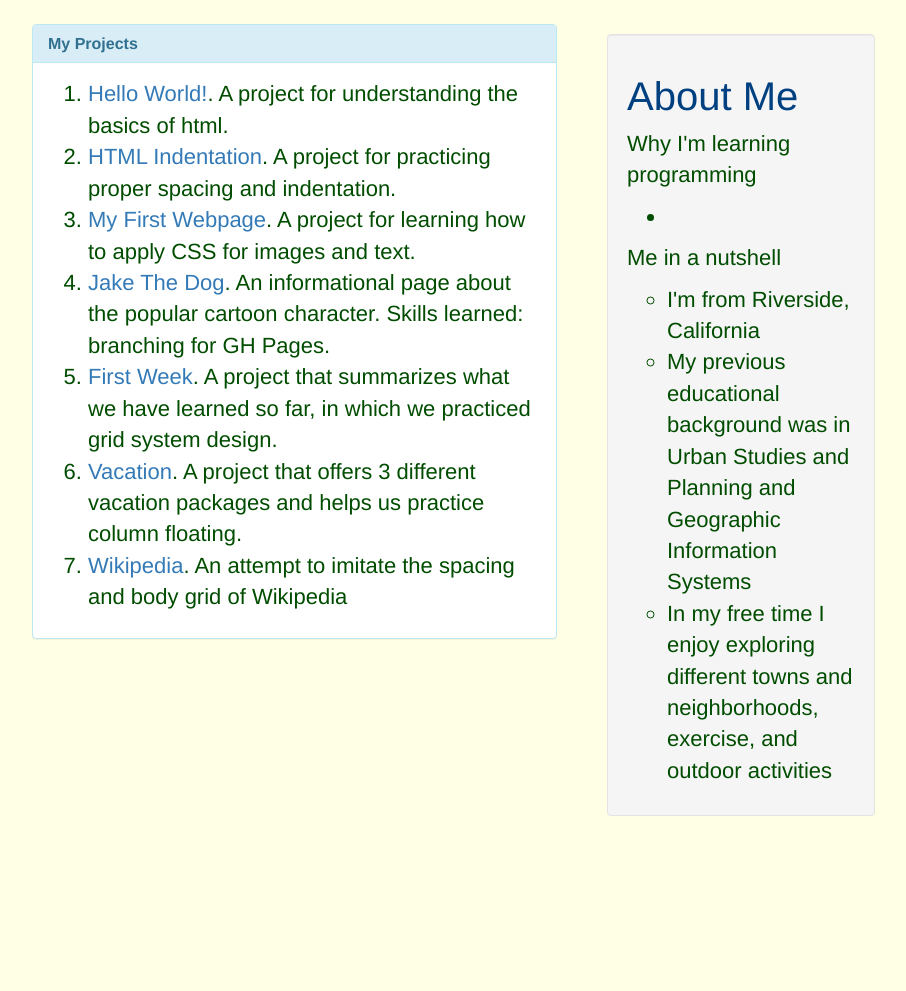
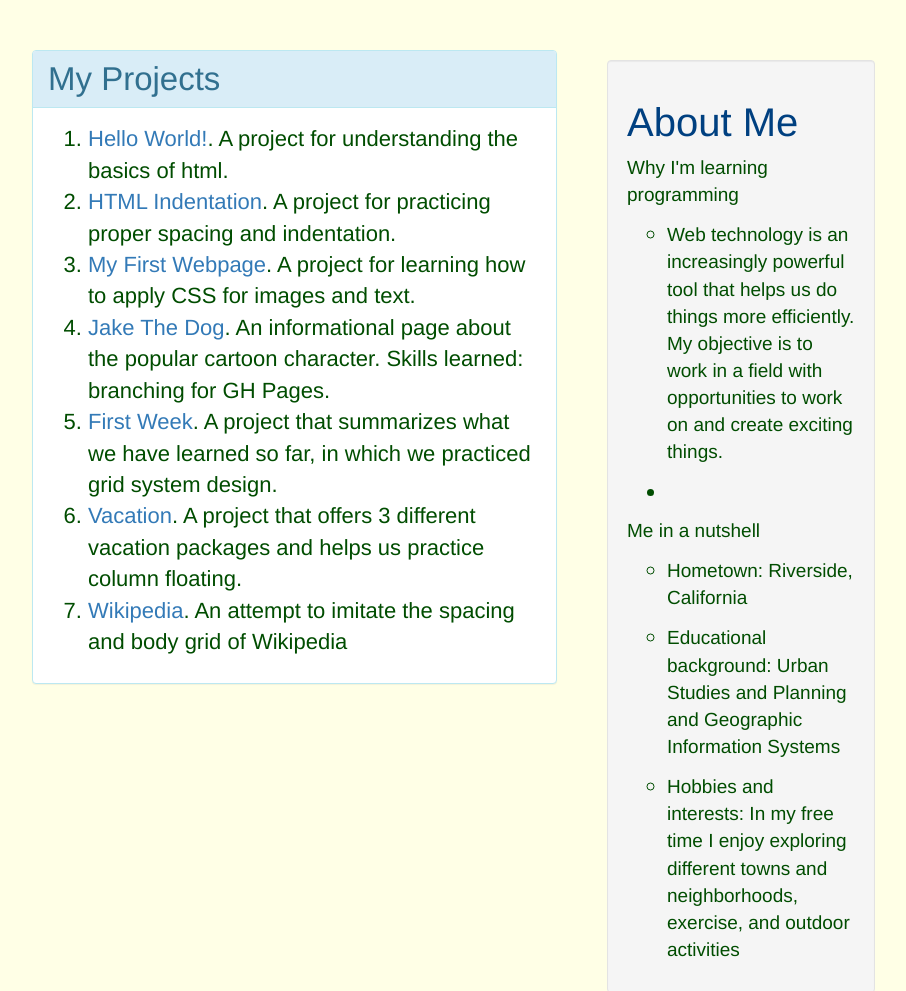
Before and after one commit to ofu003/portfolio, a plain HTML site: page index.html in a window 1280 px wide. Shown: the part 900-1891 px from the top of the page, without its empty margins (68-974 px from the left). Before the commit the page ends 1746 px from the top, so only its background shows below. Drawn offline with Linux system fonts and the light colour scheme.

Commit message:
resize fonts in boxes, finish text content, update css

```diff
--- a/CSS/portfolio.css
+++ b/CSS/portfolio.css
@@ -10,6 +10,17 @@ font-family: trebuchet;
 margin-top: 20px;
 }
 
+#header h1{
+  font-size: 33px;
+}
+
+#header h3{
+  font-size: 27px;
+}
+
+#header p{
+  font-size: 22px;
+}
 #project{
   font-size: 22px;
   color: #004d00;
@@ -26,6 +37,10 @@ margin-top: 20px;
   font-size: 22px;
   color: #004d00;
   margin-top: 100px;
+}
+
+#about p{
+  font-size: 19px;
 }
 
 h2{
@@ -50,3 +65,7 @@ p{
 {
   cursor: crosshair;
 }
+
+.panelheading{
+  font-size: 33px;
+}
--- a/index.html
+++ b/index.html
@@ -10,7 +10,8 @@
       <div id="header" class="container">
           <div class="row">
             <div class="col-md-9">
-            <h1>Oliver Fu's Project Portfolio Page</h1>
+            <h1>Portfolio Page</h1>
+            <p><strong>-Oliver Fu</strong></p>
             </div>
             <div class="col-md-3">
               <h3><em>Contact</em></h3>
@@ -34,7 +35,7 @@
         <div id="project">
           <div class="panel panel-info">
               <div class="panel-heading">
-                <h2 class="panel-title"><strong>My Projects</strong></h2>
+                <h2 class="panel-title"><span class="panelheading">My Projects</span></h2>
               </div>
                   <div class="panel-body">
                     <ol>
@@ -69,13 +70,20 @@
             <h2>About Me</h2>
               <p>Why I'm learning programming</p>
                 <ul>
+                  <li type="circle">
+                    <p>
+                      Web technology is an increasingly powerful tool that helps us do things more efficiently. My objective is to work in a field with opportunities to work on and create exciting things.
+                    </p>
+                  </li>
+                </ul>
+                <ul>
                   <li></li>
                 </ul>
                 <p>Me in a nutshell</p>
                 <ul>
-                  <li type="circle">I'm from Riverside, California</li>
-                  <li type="circle">My previous educational background was in Urban Studies and Planning and Geographic Information Systems</li>
-                  <li type="circle">In my free time I enjoy exploring different towns and neighborhoods, exercise, and outdoor activities</li>
+                  <li type="circle"><p>Hometown: Riverside, California</p></li>
+                  <li type="circle"><p>Educational background: Urban Studies and Planning and Geographic Information Systems</p></li>
+                  <li type="circle"><p>Hobbies and interests: In my free time I enjoy exploring different towns and neighborhoods, exercise, and outdoor activities</p></li>
                 </ul>
           </div>
         </div>
```
